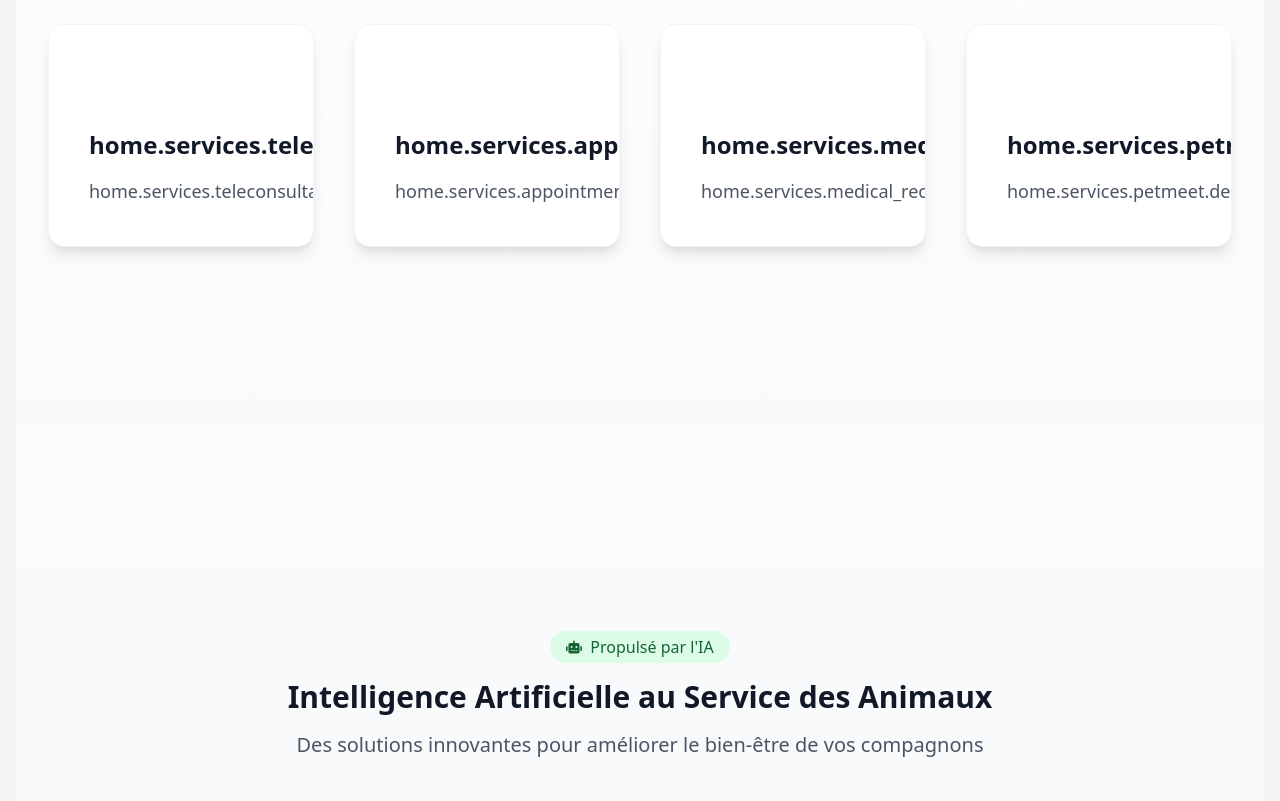
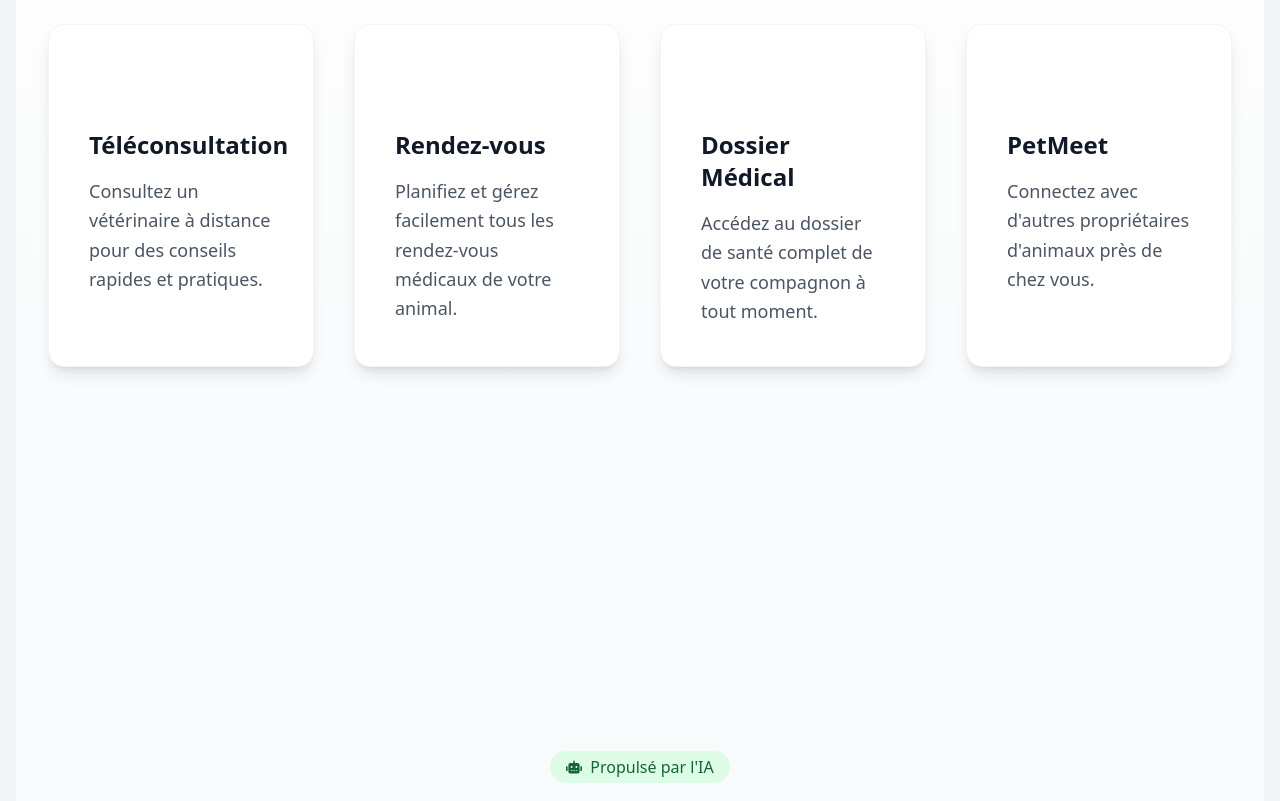
Before and after one commit to REKA157/project-pet, a React (Vite) app: page / in a window 1280 px wide. Shown: the part 1220-2021 px from the top of the page. Built offline with nearby package versions, Linux system fonts and the light colour scheme; no server answers.

Commit message:
feat: change site title to PetPulse in Navbar

```diff
--- a/src/components/Navbar.jsx
+++ b/src/components/Navbar.jsx
@@ -55,7 +55,7 @@ const Navbar = () => {
               <FaPaw className="h-6 w-6 sm:h-8 sm:w-8 text-nature-600 group-hover:text-nature-700" />
             </motion.div>
             <span className="ml-2 text-lg sm:text-xl font-bold text-nature-900 group-hover:text-nature-700 transition-colors">
-              VetCare
+              PetPulse
             </span>
           </Link>
 
--- a/src/pages/Home.jsx
+++ b/src/pages/Home.jsx
@@ -6,39 +6,37 @@ import { Link } from 'react-router-dom';
 import ExternalLink from '../components/ExternalLink';
 import AIFeatures from '../components/AIFeatures';
 import { useNavigate } from 'react-router-dom';
-import { useTranslation } from 'react-i18next';
 import { useMemo } from 'react';
 
 function Home() {
   const navigate = useNavigate();
-  const { t } = useTranslation();
 
   const services = useMemo(() => [
     {
       icon: <FaVideo className="w-8 h-8" />,
-      title: t('home.services.teleconsultation.title'),
-      description: t('home.services.teleconsultation.description'),
+      title: "Téléconsultation",
+      description: "Consultez un vétérinaire à distance pour des conseils rapides et pratiques.",
       color: 'from-blue-500 to-blue-600'
     },
     {
       icon: <FaCalendarAlt className="w-8 h-8" />,
-      title: t('home.services.appointments.title'),
-      description: t('home.services.appointments.description'),
+      title: "Rendez-vous",
+      description: "Planifiez et gérez facilement tous les rendez-vous médicaux de votre animal.",
       color: 'from-green-500 to-green-600'
     },
     {
       icon: <MdPets className="w-8 h-8" />,
-      title: t('home.services.medical_record.title'),
-      description: t('home.services.medical_record.description'),
+      title: "Dossier Médical",
+      description: "Accédez au dossier de santé complet de votre compagnon à tout moment.",
       color: 'from-purple-500 to-purple-600'
     },
     {
       icon: <FaHeart className="w-8 h-8" />,
-      title: t('home.services.petmeet.title'),
-      description: t('home.services.petmeet.description'),
+      title: "PetMeet",
+      description: "Connectez avec d'autres propriétaires d'animaux près de chez vous.",
       color: 'from-rose-500 to-rose-600'
     }
-  ], [t]);
+  ], []);
 
   return (
     <div>
```
